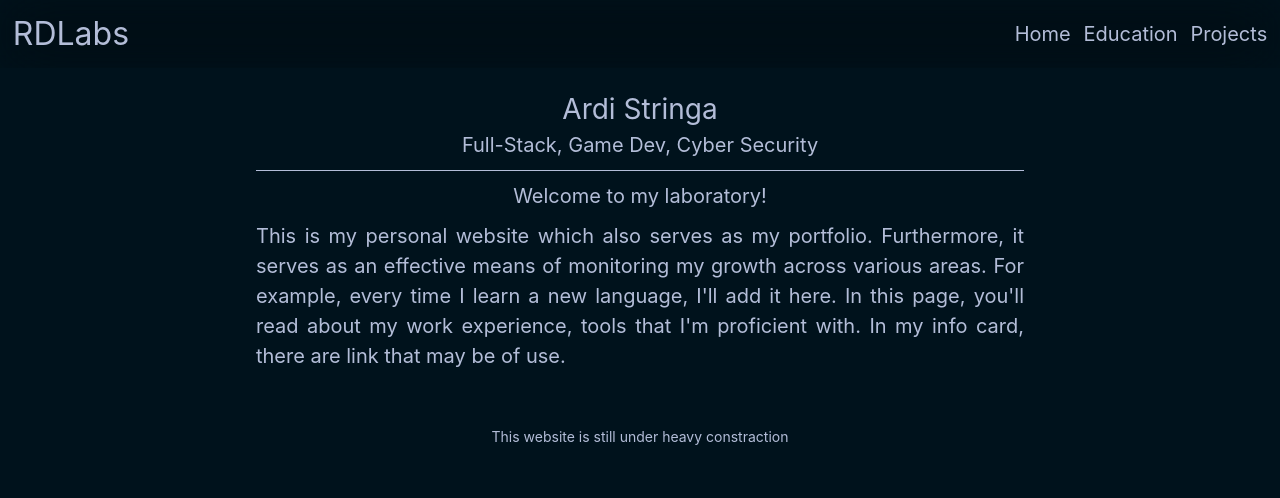
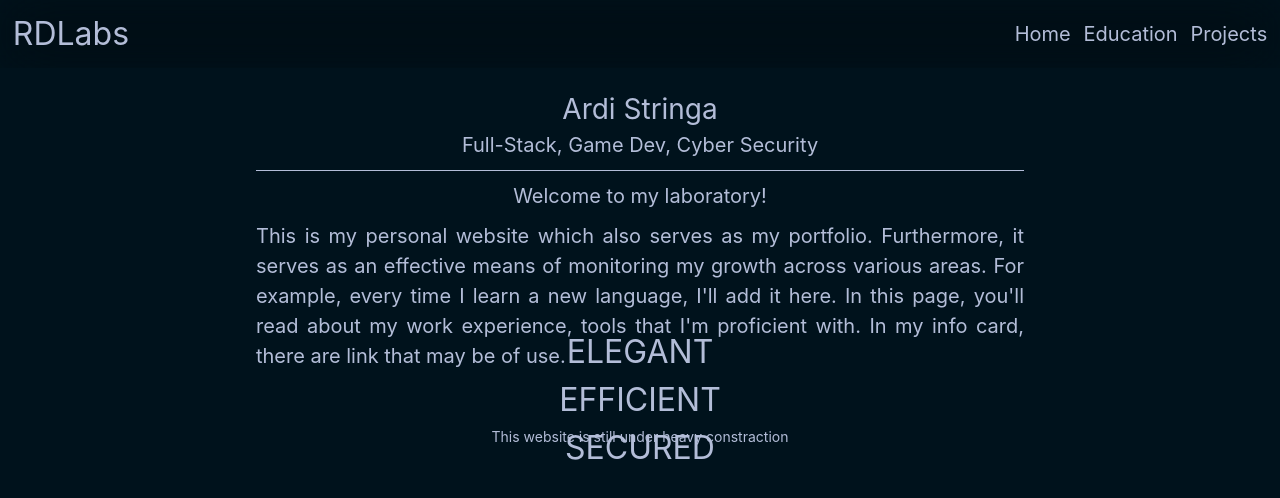
Before and after one commit to RDlabz/RD, a Next.js app: page / in a window 1280 px wide. Shown: the top 498 px of the page. Built offline with nearby package versions, Linux system fonts and the light colour scheme.

Commit message:
Loader letters

```diff
--- a/src/app/layout.tsx
+++ b/src/app/layout.tsx
@@ -2,6 +2,7 @@ import type { Metadata } from "next";
 import { Space_Mono } from "next/font/google";
 import "@/styles/globals.css";
 import Header from "@/components/Header";
+import LoadingScreen from "@/components/LoadingScreen";
 
 const spaceMono = Space_Mono({
    subsets: ['latin'],
@@ -26,6 +27,7 @@ export default async function RootLayout({
       <body
         className={`${spaceMono.variable} antialiased rd-background`}
       >
+        <LoadingScreen />
         <Header />
         {children}
       </body>
--- a/src/components/LoadingScreen.tsx
+++ b/src/components/LoadingScreen.tsx
@@ -1,9 +1,9 @@
 export default function LoadingScreen() {
     return (
-        <div style={{height: "100%", width: "100%", position: "absolute", zIndex: "999"}}>
-            <p>ELEGANT</p>
-            <p>EFFICIENT</p>
-            <p>SECURED</p>
+        <div style={{height: "100%", width: "100%", position: "absolute", zIndex: "999", display: "flex", justifyContent: "center", alignItems: "center", flexDirection: "column"}}>
+            <h1>ELEGANT</h1>
+            <h1>EFFICIENT</h1>
+            <h1>SECURED</h1>
         </div>
     )
 }
```
